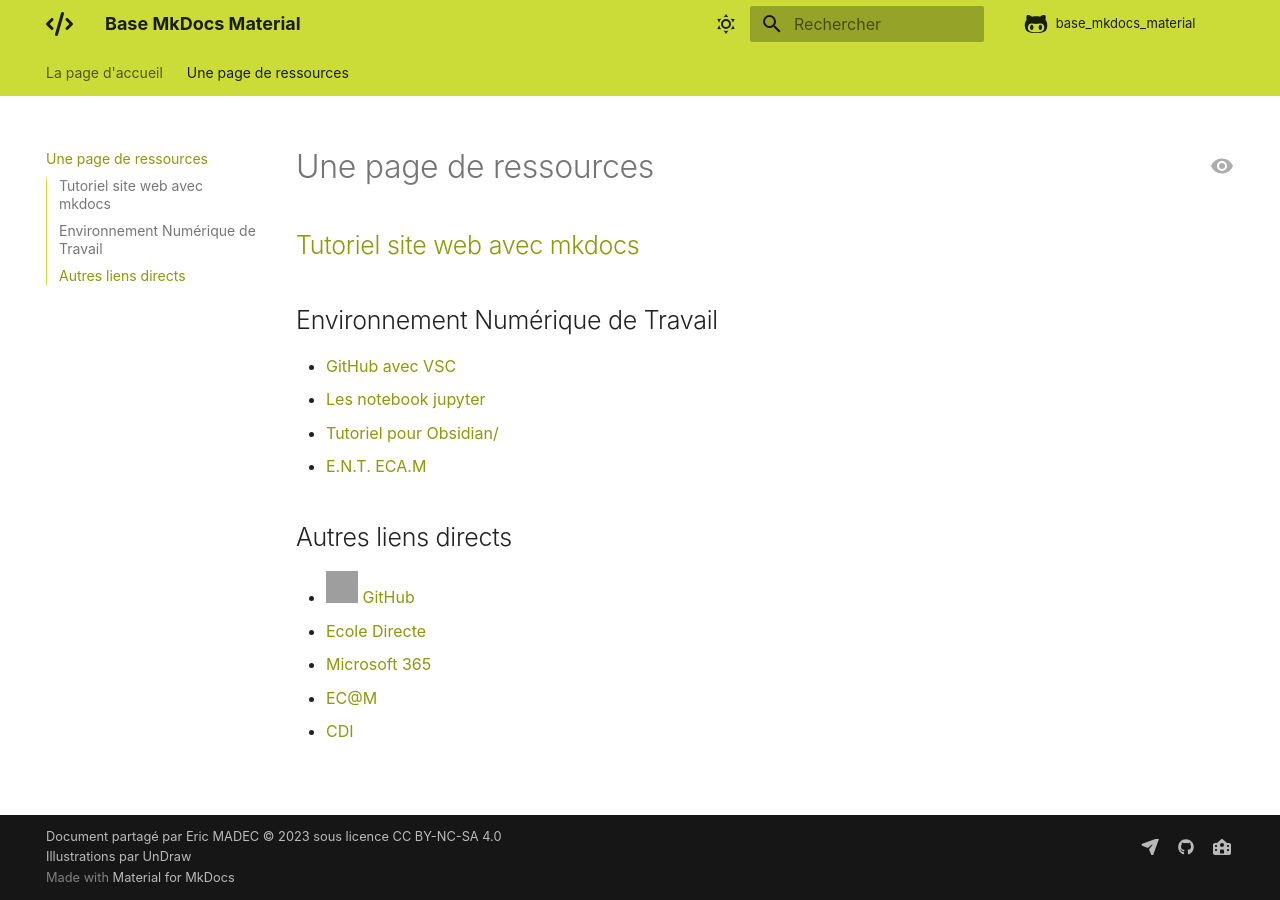
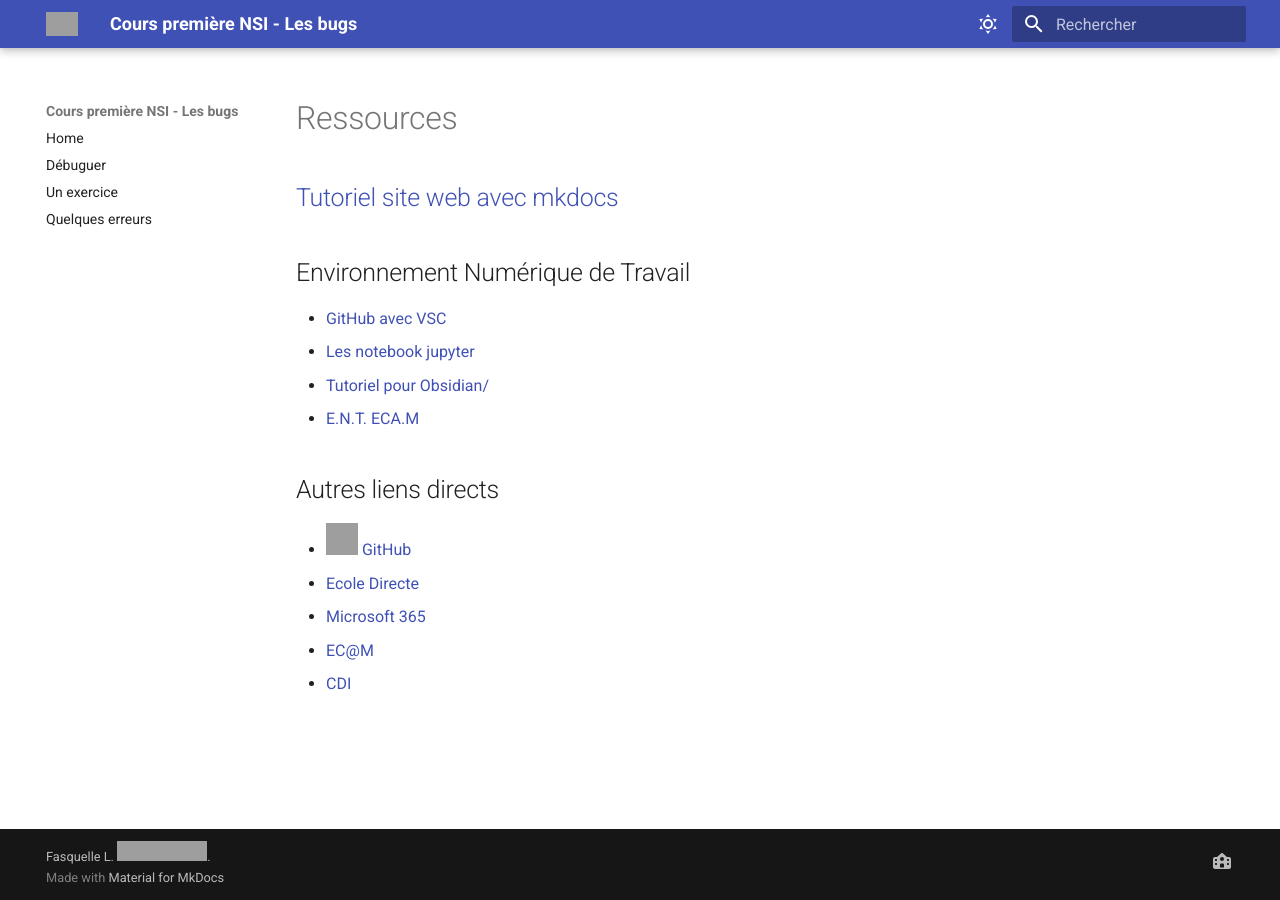
Before and after one commit to lfasquelle/frankfort, an MkDocs documentation site: the page built from docs/ressources.md, in a window 1280 px wide. Built offline with MkDocs 1.6.1 and Material for MkDocs 9.7.7, drawn with Linux system fonts in a browser that asks for light colours; comment, search, counter and statistics services are not loaded; grey boxes are pictures that could not be loaded.

Commit message:
Add files via upload

```diff
--- a/mkdocs.yml
+++ b/mkdocs.yml
@@ -1,141 +1,133 @@
-# Fichier de configuration du site à personnaliser
-### Configuration minimale
-site_name: Base MkDocs Material # Nom du site <70 caractères, apparait dans l'onglet du navigateur
-site_url: https://ericecmorlaix.github.io/base_mkdocs_material/ # Adresse web principale de publication du site, à modifier au format https://votrePseudoGitHub.github.io/votreDepot/
+site_name: Cours première NSI - Les bugs
+# site_url: https://lfasquelle.forge.apps.education.fr/executerpython/
+site_author: 'Ludovic Fasquelle'
+#edit_uri: tree/main/docs/
+docs_dir: docs
+# pour ne pas avoir liens dossier/ ne fonctionnant que sous serveur:
+use_directory_urls: false
 
-### Configuration du dépôt
-# Ajoute en haut à droite de chaque page du site, icône, nom et lien vers le dépot GitHub du projet.
-repo_url: https://github.com/ericECmorlaix/base_mkdocs_material
-repo_name: 'base_mkdocs_material' # Personnalise le nom générique "GitHub" donné par défaut au lien vers le dépot GitHub du projet.
-edit_uri: edit/main/docs/ # Complément au chemin pour aller depuis `repo_url:` jusqu'au répertoire `docs` ;
-# Ce qui permet avec MkDocs-Material d'ajouter un bouton (crayon) d'édition du code source.md d'une page du site depuis le navigateur
-# (edit => édition avec connexion | blob, tree => lecture anonyme)
+copyright:
+  Fasquelle L.
+  <a rel="license" href="https://creativecommons.org/licenses/by-nc-sa/4.0/deed.fr"><img alt="Licence Creative Commons" style="border-width:0" src="https://i.creativecommons.org/l/by-nc-sa/4.0/88x31.png" /></a>.
 
-### Configuration de métadonnées
-# Métadonnées de description <300 caratères, et d'auteur pour toutes les pages du site
-site_description: Exemple de site de base pour MkDocs avec le thème Material à personaliser
-site_author: "Eric MADEC"
+extra:
+  social:
+    #- icon: fontawesome/solid/paper-plane
+    #  link: mailto:
+    #  name: Mail
 
-### Configuration de la stucture de navigation
-# Dossier source, chemin relatif au fichier mkdocs.yml
-docs_dir: docs
-# Structure du menu principal de navigation, chemins relatifs au dossier docs_dir
+    #- icon: fontawesome/brands/gitlab
+    #  link: https://forge.apps.education.fr/lfasquelle/
+    #  name: Dépôt git
+
+    - icon: fontawesome/solid/school
+      link: https://plaine-ain.ent.auvergnerhonealpes.fr/
+      name: Lycée de la plaine de l'Ain
+
 nav:
-  - La page d'accueil : index.md
-  - Une page de ressources : ressources.md
-  # Référencer vos autres pages ci-dessus...
-
-# Configuration du thème https://squidfunk.github.io/mkdocs-material/creating-your-site/#configuration
-theme:
-    name: material # autres thèmes : https://github.com/mkdocs/mkdocs/wiki/MkDocs-Themes
-    # custom_dir: overrides #
-    font: false  # RGPD ; pas de fonte Google
-    language: fr # français
-    icon:
-      logo: fontawesome/solid/code # image qui apparait dans l'en tête à gauche du titre de la page
-      # et qui est support du lien qui renvoie à la racine du site depuis toutes les pages
-      repo: fontawesome/brands/github-alt # modifie l'icône du lien vers le dépot du projet de l'en tête
-      edit: material/pencil
-      view: material/eye
-
-    # Palettes de couleurs jour/nuit, cf : https://squidfunk.github.io/mkdocs-material/setup/changing-the-colors/
-    palette:
-      - scheme: default # nom du thème clair
-        primary: lime # couleur primaire des titres, des liens, ..., à prendre dans la liste
-        accent: amber # couleur d'accentuation au survol des boutons, desliens, ..., à prendre dans la liste
-        toggle: # définition du bouton pour switcher de palette
-          icon: material/weather-sunny # apparence
-          name: Basculer en mode sombre # message
-      - scheme: slate # nom du thème sombre
-        primary: amber
-        accent: lime
-        toggle:
-          icon: material/weather-night
-          name: Basculer en mode clair
-    # Configuration du comportement de la navigation, cf : https://squidfunk.github.io/mkdocs-material/setup/setting-up-navigation/
-    features:
-        #- content.action.edit # pour éditer le code de la page en cliquant sur le crayon
-        - content.action.view # pour voir le code de la page en cliquant sur l'oeil
-        - navigation.instant # active XHR https://fr.wikipedia.org/wiki/XMLHttpRequest
-        - navigation.tabs # Menu de navigation horizontal sous l'en-tête sauf sur appareil mobile
-        - navigation.expand
-        # - navigation.tabs.sticky # Menu de navigation horizontal collant
-        - navigation.top # bouton pour remonter tout en haut de la page
-        - toc.integrate # Table Of Content, table des matières intégrée dans la barre verticale de navigation
-        - header.autohide # masquage automatique de l'en tête du site lorsque l'on descend dans la page
+    - Home: index.md
+    - Débuguer: debug.md
+    - Un exercice: exercice1.md
+    - Quelques erreurs: bugs.md
 
 
-### Configuration des extensions MarkDown :
-markdown_extensions: # https://squidfunk.github.io/mkdocs-material/reference/abbreviations/
-    # extensions de la bibliothèque markdown standard
-    - abbr                          # Infobulles sur abbréviations
-    - meta                          # Métadonnées
-    - def_list                      # Listes de définition.
-    - attr_list                     # Sélecteurs CSS et attributs HTML personnalisés
-    - md_in_html                    # Pour écrire en MarkDown dans des balises HTML https://squidfunk.github.io/mkdocs-material/setup/extensions/python-markdown/#markdown-in-html
-    - footnotes                     # Notes[^1] de bas de page.  [^1]: ma note.
-    - admonition                    # Boite d'avertissements  !!! info "ma remarque"
-    - toc:                          # Configuration de la table des matières générée automatiquement à partir des titres du niveau 2
-        permalink: "&num;"          # Ajoute un symbole lien hypertexte vers l'ancre du titre #le-titre
-        toc_depth: 4                # Limite de la profondeur d'inclusion des titres dans la table des matières
-    # extensions de python-markdown https://facelessuser.github.io/pymdown-extensions/
-    - pymdownx.details              # plier/déplier les avertissements.
-    - pymdownx.caret                # texte ^^souligné^^ ou en ^exposant^.
-    - pymdownx.mark                 # texte ==surligné==.
-    - pymdownx.tilde                # texte ~~barré~~ ou en ~indice~.
-    - pymdownx.critic               # Pour du marquage et commentaires de révision de texte
-    - pymdownx.highlight            # Coloration syntaxique du code
-    - pymdownx.inlinehilite         # pour  `#!python  <python en ligne>`
-    - pymdownx.snippets             # Inclusion de fichiers externe.
-    - pymdownx.tasklist:            # Cases à cocher  - [ ]  et - [x]
-        custom_checkbox:    false    #   avec cases d'origine
-        clickable_checkbox: true    #   et cliquables.
-    - pymdownx.tabbed:              # Onglets coulissants.  === "Onglet"
-        alternate_style: true       # Ajout depuis la version 8
-    - pymdownx.superfences          # Imbrication de blocs.
-    - pymdownx.keys:                # Touches du clavier.  ++ctrl+d++
-        separator: "\uff0b"
-    - pymdownx.emoji:               # Émojis  :boom:
-        emoji_index: !!python/name:materialx.emoji.twemoji
-        emoji_generator: !!python/name:materialx.emoji.to_svg
-    - pymdownx.arithmatex:          # Formules en LaTeX
-        generic: true
-        smart_dollar: false
+
+
+
+
+#theme: readthedocs
+theme:
+  name: 'material'
+  language: 'fr'
+  logo: style/logo.png
+  favicon: style/logo.png
+  palette: # Palettes de couleurs jour/nuit
+    - media: "(prefers-color-scheme: dark)"
+      scheme: slate
+      primary: blue
+      accent: blue
+      toggle:
+        icon: material/weather-night
+        name: Passer au mode jour
+    - media: "(prefers-color-scheme: light)"
+      scheme: default
+      primary: indigo
+      accent: indigo
+      toggle:
+        icon: material/weather-sunny
+        name: Passer au mode nuit
+
+
+
+
+
+  #palette:
+    #primary: 'indigo'
+    #accent: 'amber'
+  features:
+    #- navigation.instant
+    - navigation.tracking
+    #- navigation.tabs
+    #- navigation.tabs.sticky
+    - navigation.top
+    - navigation.path
+    - toc.integrate
+    - header.autohide
+    - search.suggest
+    - search.highlight
+    - navigation.footer
+
+
+
+
+
+
+
+
+extra_css:
+  - 'style/extra.css'
+
+extra_javascript:
+  - javascripts/config.js
+  #- javascripts/pyodid.js
+  # - xtra/javascripts/interpreter.js
+  #- javascripts/repl.js
+  - https://polyfill.io/v3/polyfill.min.js?features=es6
+  - https://cdn.jsdelivr.net/npm/mathjax@3/es5/tex-mml-chtml.js
+  #- https://cdn.jsdelivr.net/pyodide/v0.17.0/full/pyodide.js    #chargé dans l'extension du template html overrides/main.html
+
+  - 'https://cdnjs.cloudflare.com/ajax/libs/mathjax/2.7.0/MathJax.js?config=TeX-MML-AM_CHTML'
+
+
+#https://python-markdown.github.io/extensions/
+#https://squidfunk.github.io/mkdocs-material/extensions/pymdown/
+#https://github.com/Python-Markdown/markdown/wiki/Third-Party-Extensions
+
+markdown_extensions:
+    - attr_list #https://python-markdown.github.io/extensions/attr_list/
+    - pymdownx.tasklist:
+        custom_checkbox: true
+        clickable_checkbox: true
+    - pymdownx.arithmatex #https://squidfunk.github.io/mkdocs-material/extensions/pymdown/
+    - pymdownx.details #https://facelessuser.github.io/pymdown-extensions/extensions/details/
+    - pymdownx.superfences #https://facelessuser.github.io/pymdown-extensions/extensions/superfences/
+    - pymdownx.emoji:
+        #emoji_index: !!python/name:material.extensions.emoji.twemoji
+        emoji_generator: !!python/name:pymdownx.emoji.to_svg
+  #https://facelessuser.github.io/pymdown-extensions/extensions/emoji/
+  #https://www.emojicopy.com/
+    - meta  # https://squidfunk.github.io/mkdocs-material/extensions/metadata/
+    - codehilite:
+        linenums: true  # https://squidfunk.github.io/mkdocs-material/extensions/codehilite/
+    - admonition  #https://squidfunk.github.io/mkdocs-material/extensions/admonition/
+    - toc:
+        permalink: '☘'
+        baselevel: 1
+        separator: "_"
+
 
 plugins:
-  - search # Inclure une barre de recherche
-  # - mkdocs-jupyter: # Convertir les fichiers .ipynb et .py en pages du site https://github.com/danielfrg/mkdocs-jupyter
-  #     kernel_name: python3
-  #     execute: False
-  #     include_source: True
-
-### Configuration d'une licence
-# Information de droit d'auteur qui s'affiche dans le pied de page pour toutes les pages du site
-copyright: >
-    Document partagé par <a href="https://github.com/ericECmorlaix" target="_blank">Eric MADEC</a>
-    &copy; 2023 sous licence <a href="https://creativecommons.org/licenses/by-nc-sa/4.0/deed.fr" target="_blank">CC BY-NC-SA 4.0</a>
-    <br> Illustrations par <a href="https://undraw.co/" target="_blank">UnDraw</a>
-
-
-### Configuration de liens sociaux https://squidfunk.github.io/mkdocs-material/setup/setting-up-the-footer/#social-links
-extra:
-  social: # A personaliser...
-    - icon: fontawesome/solid/paper-plane
-      link: mailto:eric.madec@ecmorlaix.fr
-      name: Pour toute question, suggestion ou commentaire, écrire à l'auteur
-    - icon: fontawesome/brands/github
-      link: https://github.com/ericECmorlaix/base_mkdocs_material
-      name: dépôt github
-    - icon: fontawesome/solid/school
-      link: https://www.ecmorlaix.fr/nos-etablissements/lycee-notre-dame-du-mur/
-      name: Lycée Notre Dame du Mur
-
-# Configuration de javascripts complémentaires
-extra_javascript:
-  - javascripts/config.js
-  - https://polyfill.io/v3/polyfill.min.js?features=es6
-  - https://cdn.jsdelivr.net/npm/mathjax@3/es5/tex-mml-chtml.js
-
-# Configuration de css complémentaires
-extra_css:
-  - stylesheets/extra.css
+  - search
+  - awesome-pages:
+      collapse_single_pages: false
+      strict: false
```
